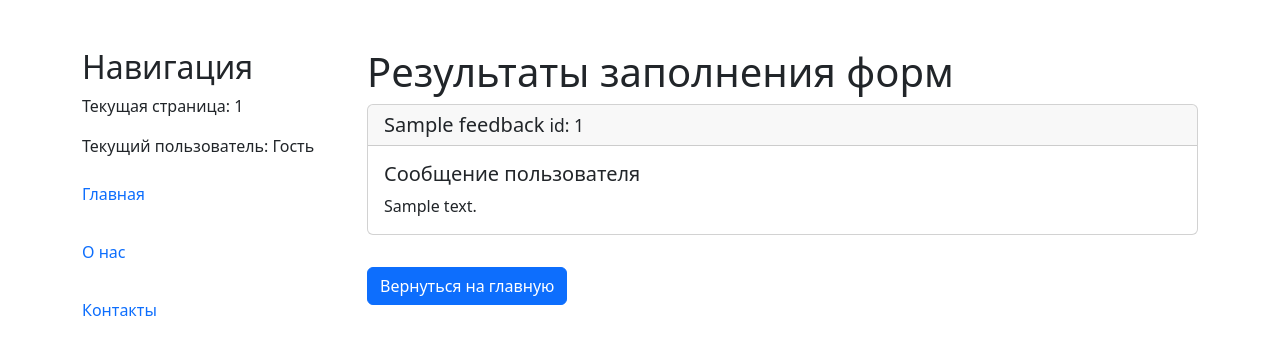
After one commit to forsakensu/flask-bootstrap, a Flask app: template templates/form-results.j2 in a window 1280 px wide. The commit adds this page. Shown: the top 355 px of the page. Run offline with Flask 3, Linux system fonts and the light colour scheme; the template is opened without the code that fills it: most values are stand-ins (such as "Sample title", 1, 10 or a date in 2020).

Commit message:
Редактирование шаблонов

```diff
--- a/templates/base.j2
+++ b/templates/base.j2
@@ -12,6 +12,7 @@
       <aside class="col-3">
         <h2>Навигация</h2>
         <p>Текущая страница: {{ current_page }}</p>
+        <p>Текущий пользователь: {{ current_user.username or "Гость" }}</p>
         <ul class="nav nav-underline flex-column">
           <li class="nav-item">
             <a class="nav-link{% if current_page == 'index' %} active{% endif %}" aria-current="page" href="{{ url_for('index') }}">Главная</a>
--- a/templates/confirm.j2
+++ b/templates/confirm.j2
@@ -5,6 +5,6 @@
     <div class="alert alert-success" role="alert">
       <h1 class="display-4">Ваше сообщение отправлено!</h1>
     </div>
-    <a href="/" class="btn btn-primary mt-3">Вернуться на главную</a>
+    <a href="{{ url_for('index') }}" class="btn btn-primary mt-3">Вернуться на главную</a>
   </div>
 {% endblock content %}
--- /dev/null
+++ b/templates/form-results.j2
@@ -0,0 +1,15 @@
+{% extends "base.j2" %}
+
+{% block content %}
+  <h1>Результаты заполнения форм</h1>
+  {% for feedback in feedbacks %}
+    <div class="card mb-3">
+      <h5 class="card-header">{{ feedback.name }} <small>id: {{ feedback.id }}</small></h5>
+      <div class="card-body">
+        <h5 class="card-title">Сообщение пользователя</h5>
+        <p class="card-text">{{ feedback.message }}</p>
+      </div>
+    </div>
+  {% endfor %}
+  <a href="{{ url_for('index') }}" class="btn btn-primary mt-3">Вернуться на главную</a>
+{% endblock content %}
```
